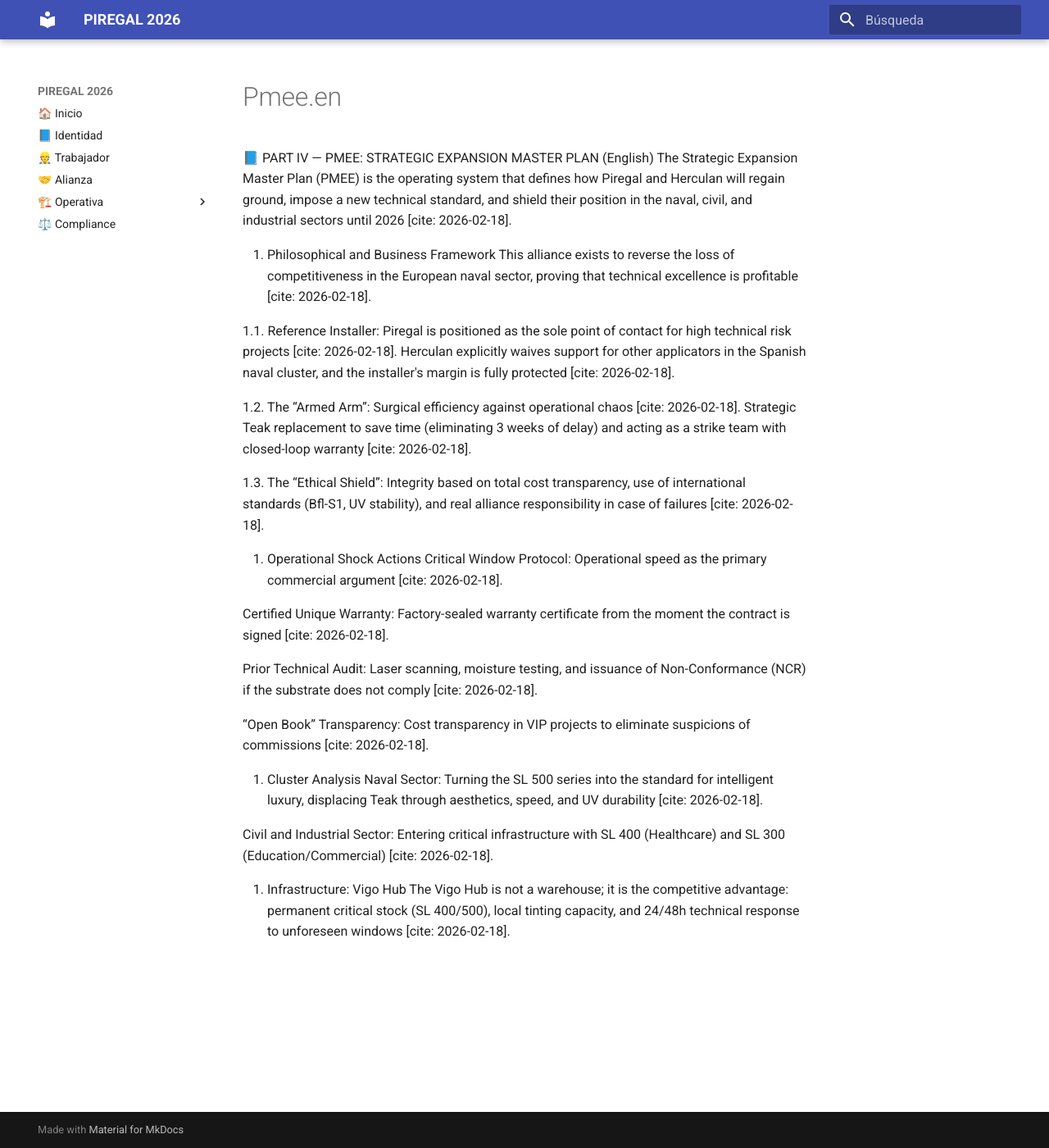
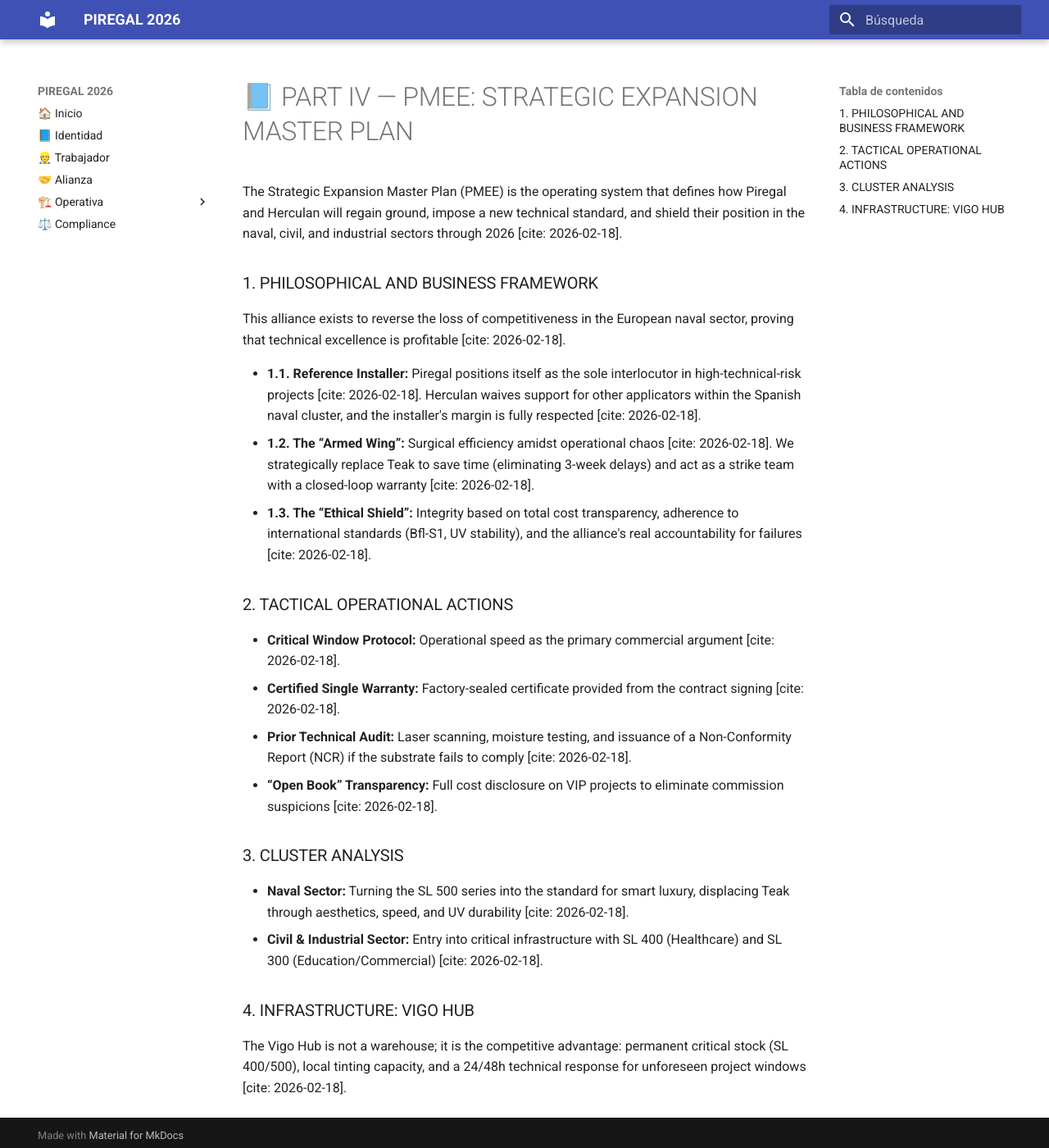
Before and after one commit to bernardezgatosergio-ai/piregal-governance, an MkDocs documentation site: the page built from docs/v3-alianza/pmee.en.md, in a window 1280 px wide and 1400 px high. Shown: the whole window at 82% size. Built offline with MkDocs 1.6.1 and Material for MkDocs 9.7.7, drawn with Linux system fonts in a browser that asks for light colours.

Commit message:
Update pmee.en.md

```diff
--- a/docs/v3-alianza/pmee.en.md
+++ b/docs/v3-alianza/pmee.en.md
@@ -1,28 +1,23 @@
-📘 PART IV — PMEE: STRATEGIC EXPANSION MASTER PLAN (English)
-The Strategic Expansion Master Plan (PMEE) is the operating system that defines how Piregal and Herculan will regain ground, impose a new technical standard, and shield their position in the naval, civil, and industrial sectors until 2026 [cite: 2026-02-18].
+# 📘 PART IV — PMEE: STRATEGIC EXPANSION MASTER PLAN
 
-1. Philosophical and Business Framework
+The Strategic Expansion Master Plan (PMEE) is the operating system that defines how Piregal and Herculan will regain ground, impose a new technical standard, and shield their position in the naval, civil, and industrial sectors through 2026 [cite: 2026-02-18].
+
+### 1. PHILOSOPHICAL AND BUSINESS FRAMEWORK
 This alliance exists to reverse the loss of competitiveness in the European naval sector, proving that technical excellence is profitable [cite: 2026-02-18].
 
-1.1. Reference Installer: Piregal is positioned as the sole point of contact for high technical risk projects [cite: 2026-02-18]. Herculan explicitly waives support for other applicators in the Spanish naval cluster, and the installer's margin is fully protected [cite: 2026-02-18].
+* **1.1. Reference Installer:** Piregal positions itself as the sole interlocutor in high-technical-risk projects [cite: 2026-02-18]. Herculan waives support for other applicators within the Spanish naval cluster, and the installer's margin is fully respected [cite: 2026-02-18].
+* **1.2. The “Armed Wing”:** Surgical efficiency amidst operational chaos [cite: 2026-02-18]. We strategically replace Teak to save time (eliminating 3-week delays) and act as a strike team with a closed-loop warranty [cite: 2026-02-18].
+* **1.3. The “Ethical Shield”:** Integrity based on total cost transparency, adherence to international standards (Bfl-S1, UV stability), and the alliance's real accountability for failures [cite: 2026-02-18].
 
-1.2. The “Armed Arm”: Surgical efficiency against operational chaos [cite: 2026-02-18]. Strategic Teak replacement to save time (eliminating 3 weeks of delay) and acting as a strike team with closed-loop warranty [cite: 2026-02-18].
+### 2. TACTICAL OPERATIONAL ACTIONS
+* **Critical Window Protocol:** Operational speed as the primary commercial argument [cite: 2026-02-18].
+* **Certified Single Warranty:** Factory-sealed certificate provided from the contract signing [cite: 2026-02-18].
+* **Prior Technical Audit:** Laser scanning, moisture testing, and issuance of a Non-Conformity Report (NCR) if the substrate fails to comply [cite: 2026-02-18].
+* **“Open Book” Transparency:** Full cost disclosure on VIP projects to eliminate commission suspicions [cite: 2026-02-18].
 
-1.3. The “Ethical Shield”: Integrity based on total cost transparency, use of international standards (Bfl-S1, UV stability), and real alliance responsibility in case of failures [cite: 2026-02-18].
+### 3. CLUSTER ANALYSIS
+* **Naval Sector:** Turning the SL 500 series into the standard for smart luxury, displacing Teak through aesthetics, speed, and UV durability [cite: 2026-02-18].
+* **Civil & Industrial Sector:** Entry into critical infrastructure with SL 400 (Healthcare) and SL 300 (Education/Commercial) [cite: 2026-02-18].
 
-2. Operational Shock Actions
-Critical Window Protocol: Operational speed as the primary commercial argument [cite: 2026-02-18].
-
-Certified Unique Warranty: Factory-sealed warranty certificate from the moment the contract is signed [cite: 2026-02-18].
-
-Prior Technical Audit: Laser scanning, moisture testing, and issuance of Non-Conformance (NCR) if the substrate does not comply [cite: 2026-02-18].
-
-“Open Book” Transparency: Cost transparency in VIP projects to eliminate suspicions of commissions [cite: 2026-02-18].
-
-3. Cluster Analysis
-Naval Sector: Turning the SL 500 series into the standard for intelligent luxury, displacing Teak through aesthetics, speed, and UV durability [cite: 2026-02-18].
-
-Civil and Industrial Sector: Entering critical infrastructure with SL 400 (Healthcare) and SL 300 (Education/Commercial) [cite: 2026-02-18].
-
-4. Infrastructure: Vigo Hub
-The Vigo Hub is not a warehouse; it is the competitive advantage: permanent critical stock (SL 400/500), local tinting capacity, and 24/48h technical response to unforeseen windows [cite: 2026-02-18].
+### 4. INFRASTRUCTURE: VIGO HUB
+The Vigo Hub is not a warehouse; it is the competitive advantage: permanent critical stock (SL 400/500), local tinting capacity, and a 24/48h technical response for unforeseen project windows [cite: 2026-02-18].
```
